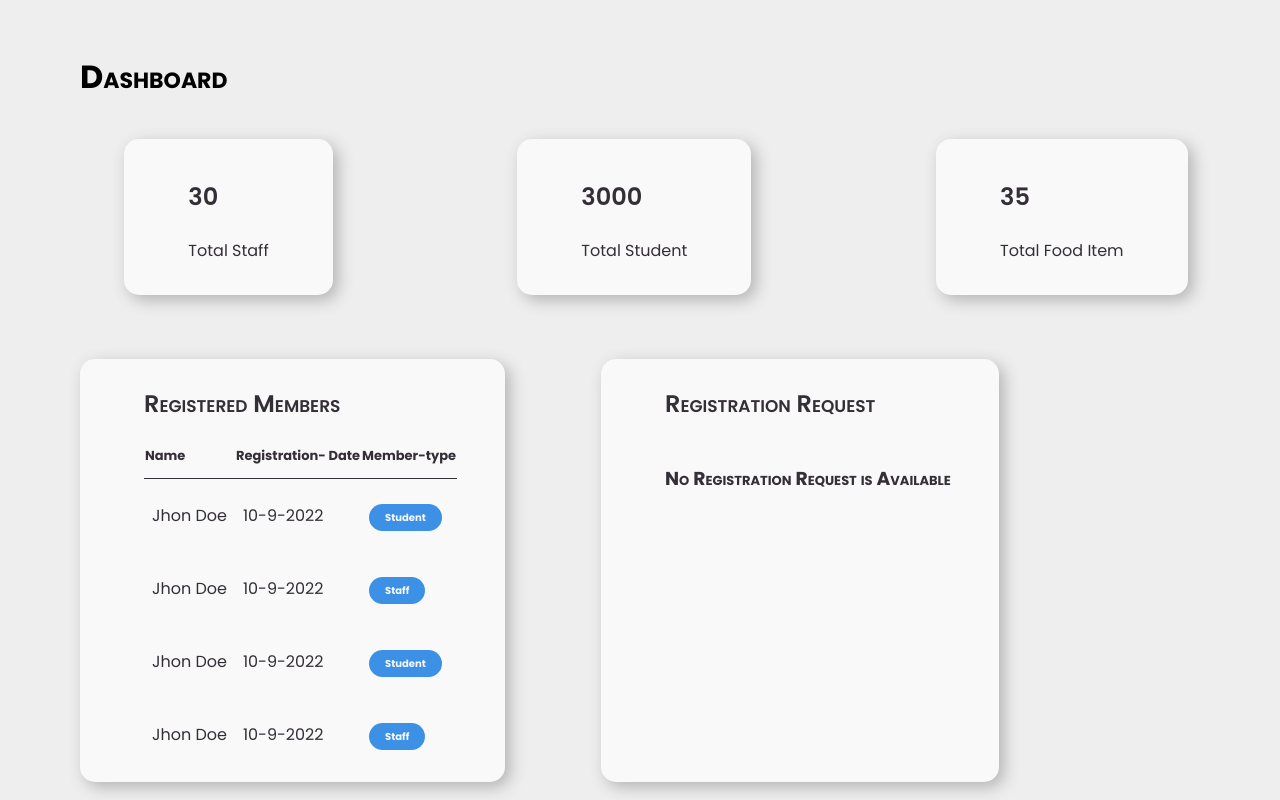
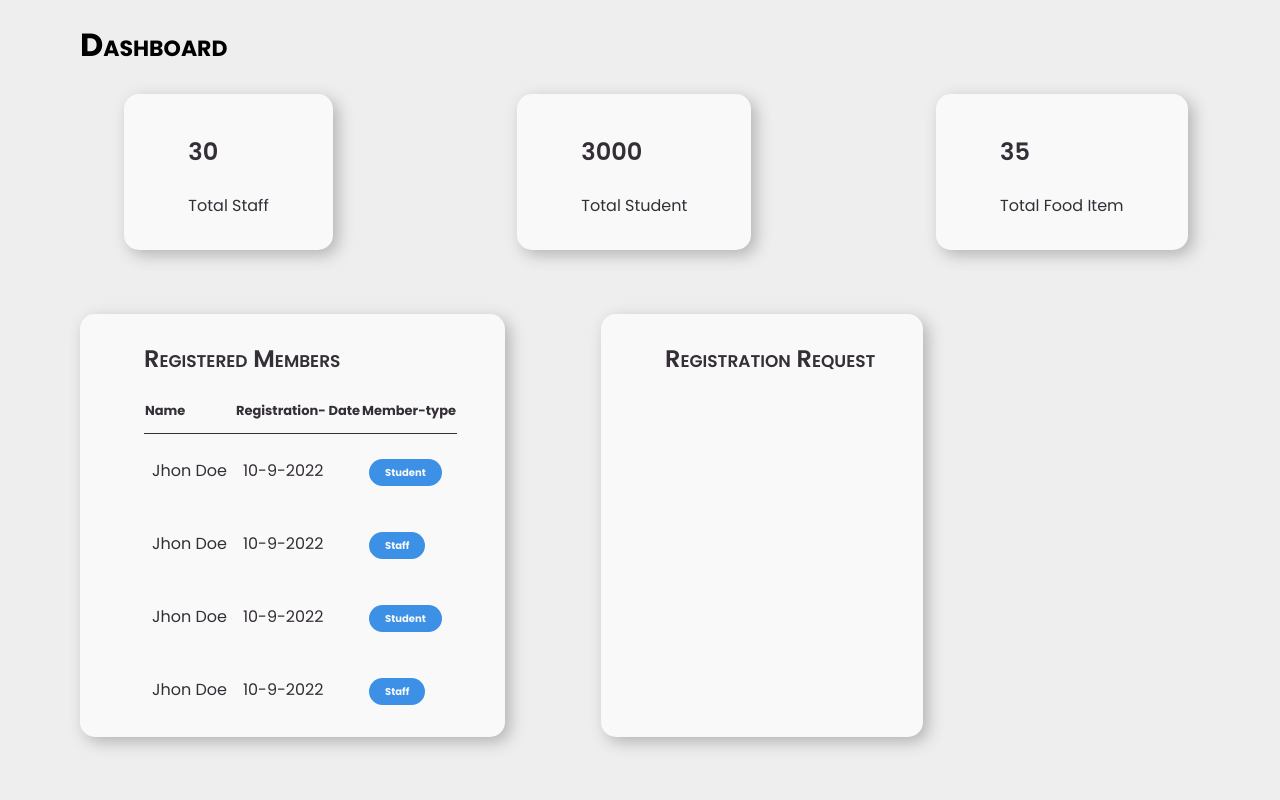
Before and after one commit to Satyaprakash83/Canteen-Management-System, a PHP site: page /dashboard.php in a window 1280 px wide. Run offline with PHP 8.4, Linux system fonts and the light colour scheme; data that the repository does not hold is empty.

Commit message:
modifed some files

```diff
--- a/dashboard.css
+++ b/dashboard.css
@@ -49,11 +49,11 @@
 
 .header {
   padding-left: 5em;
-  padding-top: 2em;
+  /* padding-top: 2em; */
 }
 .container {
   padding-left: 2em;
-  padding-top: 1em;
+  padding-top: 0.2em;
   display: flex;
   flex-wrap: wrap;
 }
@@ -103,10 +103,11 @@
   font-size: 24px;
   font-weight: 600;
 }
-.registered-members table {
+ .registered-members table {
   width: 100%;
   border-collapse: collapse;
 }
+
 .registered-members table th {
   padding-bottom: 12px;
   font-size: 13px;
@@ -132,7 +133,6 @@
   font-weight: 700;
 }
 .registration-request {
-  /* display: flex; */
   flex-wrap: wrap;
   width: 100%;
   color: var(--dark);
--- a/dashboard.php
+++ b/dashboard.php
@@ -12,6 +12,7 @@
     <title>Dashboard</title>
     <link rel="stylesheet" href="dashboard.css">
     <link rel="stylesheet" href="https://cdnjs.cloudflare.com/ajax/libs/font-awesome/6.4.0/css/all.min.css" integrity="sha512-iecdLmaskl7CVkqkXNQ/ZH/XLlvWZOJyj7Yy7tcenmpD1ypASozpmT/E0iPtmFIB46ZmdtAc9eNBvH0H/ZpiBw==" crossorigin="anonymous" referrerpolicy="no-referrer" />
+
 </head>
 
 <body>
@@ -87,7 +88,7 @@
             <div class="head-1">
                 <h3>Registration Request</h3>
             </div>
-            <table>
+            <table id="registrationRequests">
                 <?php
                 $qry = "SELECT * FROM `registration_requests`";
                 $res = mysqli_query($connection, $qry);
@@ -120,13 +121,14 @@
                     ?>
             </table>
             <?php
-                    } else {
-                        echo "<h3> No Registration Request is Available</h3>";
                     }
             ?>
 
         </div>
     </div>
+
+
+
 </body>
 
 </html>
--- a/script.js
+++ b/script.js
@@ -10,9 +10,6 @@
 		li.classList.add('active');
 	})
 });
-
-
-
 
 // TOGGLE SIDEBAR
 const menuBar = document.querySelector('#content nav .bx.bx-menu');
```
Also changed, not shown: index.php (+4 -3 lines).
